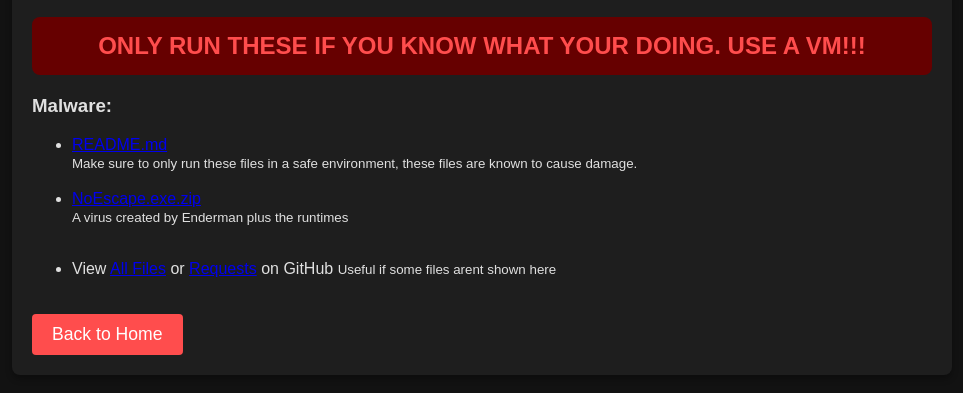
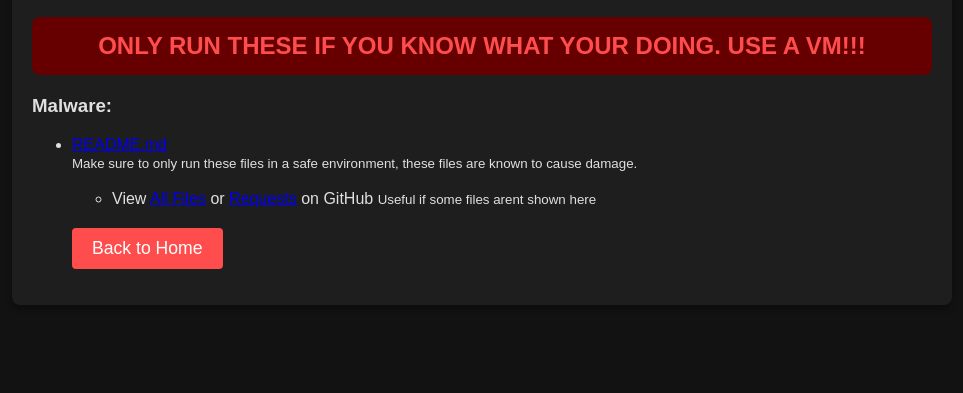
Before and after one commit to zeq1568/myfile.github.io, a plain HTML site: page files-malware.html in a window 1280 px wide. Shown: the part 151-544 px from the top of the page, without its empty margins (158-1121 px from the left). Drawn offline with Linux system fonts and the light colour scheme.

Commit message:
Update files-malware.html

```diff
--- a/files-malware.html
+++ b/files-malware.html
@@ -49,9 +49,6 @@
     <h3>Malware:</h3>
     <ul>
         <download link="/malware/README.md" description="Make sure to only run these files in a safe environment, these files are known to cause damage."></download>
-        <download link="/malware/NoEscape.exe.zip" description="A virus created by Enderman plus the runtimes"></download>
-    </ul>
-
     <ul>
         <li>
             View <a href="https://github.com/zeq1568/zeq1568.github.io/tree/master/files">All Files</a> or <a href="https://github.com/zeq1568/zeq1568.github.io/pulls">Requests</a> on GitHub
```
